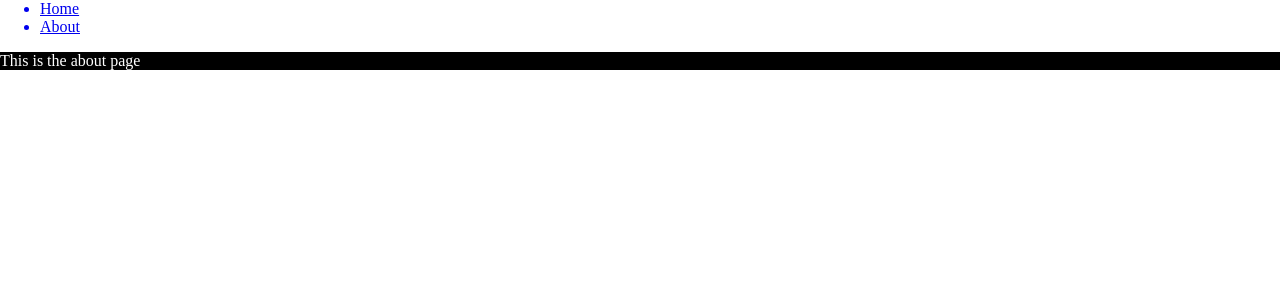
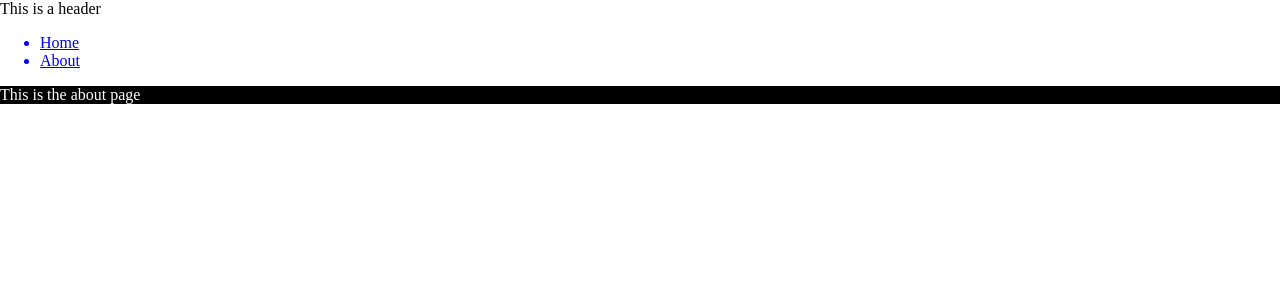
Before and after one commit to Maistho/LabsTesting, a Flask app: page /about in a window 1280 px wide. Shown: the top 300 px of the page. Run offline with Flask 2, Linux system fonts and the light colour scheme.

Commit message:
added header

```diff
--- a/Lab1/Templates/base.html
+++ b/Lab1/Templates/base.html
@@ -6,6 +6,11 @@
     {% endblock %}
 </head>
 <body>
+<header>
+    {% block header %}
+        <p>This is a header</p>
+    {% endblock %}
+</header>
 <div id="nav">
     <ul>
         <a href="/"><li>Home</li></a>
```
